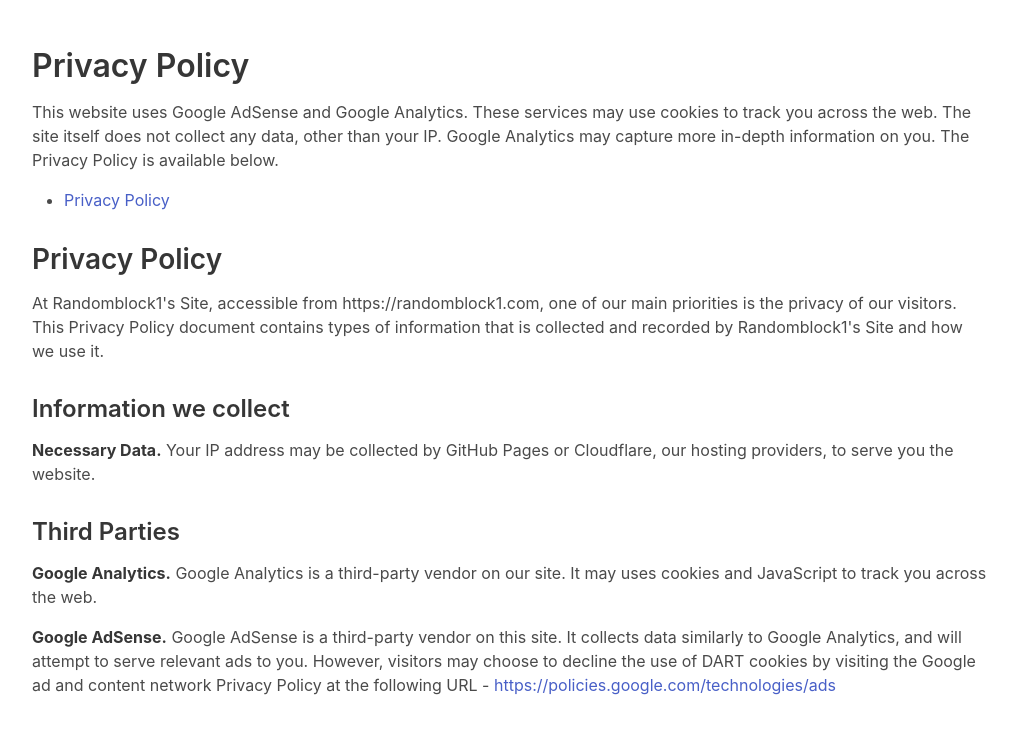
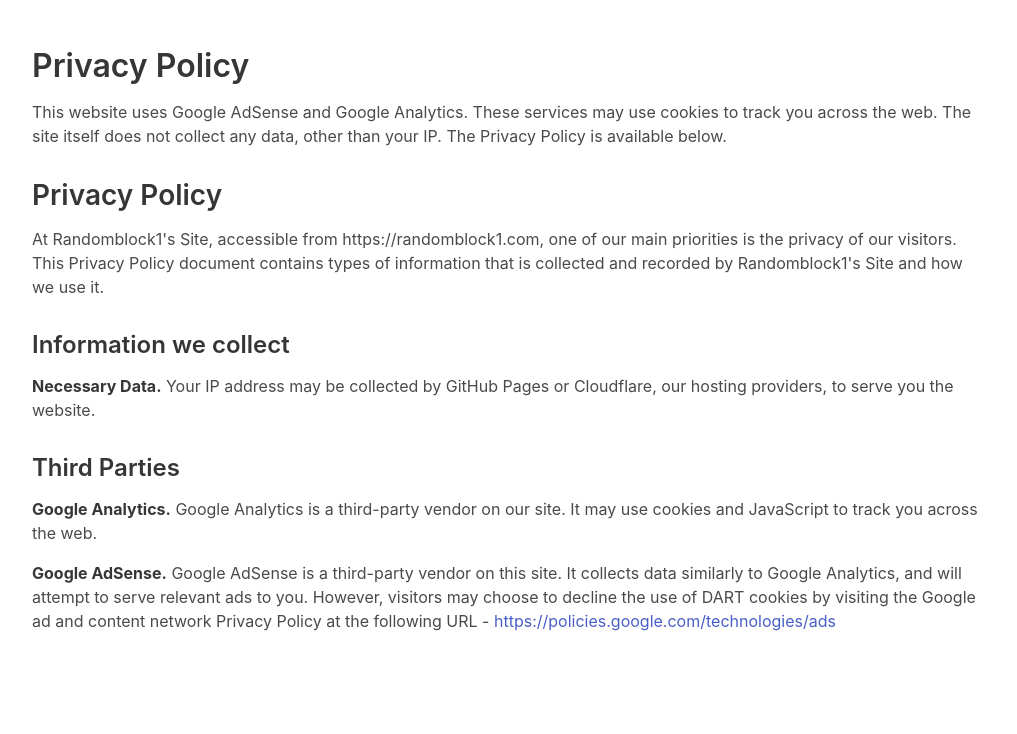
Before and after one commit to Randomblock1/randomblock1.github.io, a Jekyll site: the page privacy-policy.html, which Jekyll copies as it is, in a window 1280 px wide. Shown: the top 734 px of the page, without its empty margins (130-1147 px from the left). Built offline with Jekyll 4.4.1, drawn with Linux system fonts in a browser that asks for light colours.

Commit message:
update privacy policy

```diff
--- a/privacy-policy.html
+++ b/privacy-policy.html
@@ -15,25 +15,18 @@
                 <div class="column is-10">
                     <h1 id="tldr">Privacy Policy</h1>
                     <p>This website uses Google AdSense and Google Analytics. These services may use cookies to track
-                        you across
-                        the web. The site itself does not collect any data, other than your IP. Google Analytics may
-                        capture
-                        more in-depth information on you. The Privacy Policy is available below.</p>
-                    <ul>
-                        <li><a href="#privacy-policy">Privacy Policy</a></li>
-                    </ul>
+                        you across the web. The site itself does not collect any data, other than your IP. The Privacy
+                        Policy is available below.</p>
                     <h2 id="privacy-policy" class="anchor-offset">Privacy Policy</h2>
                     <p>At Randomblock1's Site, accessible from https://randomblock1.com, one of our main priorities is
-                        the
-                        privacy of our visitors. This Privacy Policy document contains types of information that is
-                        collected
-                        and recorded by Randomblock1's Site and how we use it.</p>
+                        the privacy of our visitors. This Privacy Policy document contains types of information that is
+                        collected and recorded by Randomblock1's Site and how we use it.</p>
                     <h3 id="information-we-collect">Information we collect</h3>
                     <p><strong>Necessary Data.</strong> Your IP address may be collected by GitHub Pages or Cloudflare,
                         our hosting providers, to serve you the website.</p>
                     <h3 id="third-parties">Third Parties</h3>
                     <p><strong>Google Analytics.</strong> Google Analytics is a third-party vendor on our site. It may
-                        uses cookies and JavaScript to track you across the web.</p>
+                        use cookies and JavaScript to track you across the web.</p>
                     <p><strong>Google AdSense.</strong> Google AdSense is a third-party vendor on this site. It collects
                         data similarly to Google Analytics, and will attempt to serve relevant ads to you. However,
                         visitors may choose to decline the use of DART cookies by visiting the Google ad and content
```
